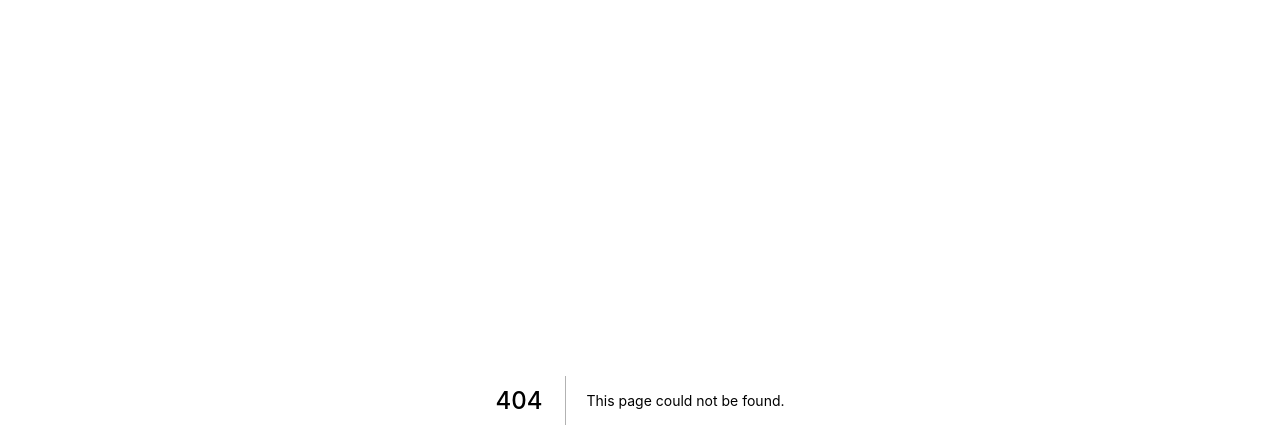
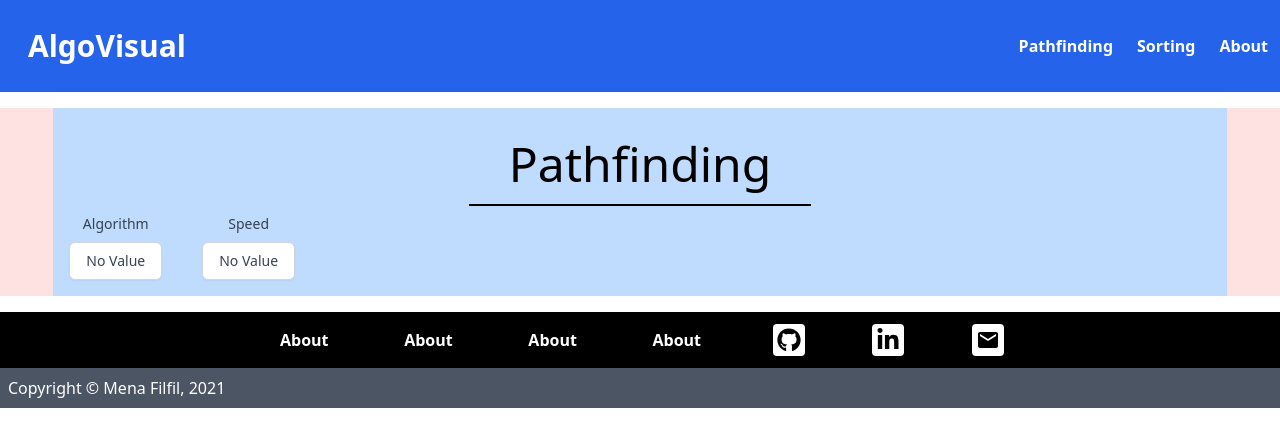
Before and after one commit to Menamonmon/algovisual, a Next.js app: page /pathfinding in a window 1280 px wide. Before the commit this address had no page. Shown: the top 448 px of the page. Built offline with nearby package versions, Linux system fonts and the light colour scheme.

Commit message:
added a page for the pathfinding algorithms

```diff
--- /dev/null
+++ b/pages/pathfinding.tsx
@@ -0,0 +1,82 @@
+import React, { useState } from "react";
+import Layout from "../components/Layout";
+import Head from "next/head";
+import AlgoPageLayout from "../components/AlgoPageLayout";
+
+import pathfindingInfo from "../algoinfo/pathfinding";
+import SelectorMenu from "../components/SelectorMenu";
+
+const pathfindingInfoList = [];
+for (const [algoName, { fullName }] of pathfindingInfo) {
+  pathfindingInfoList.push({ name: fullName, value: algoName });
+}
+
+type AlgoSpeed = "f" | "m" | "s";
+
+type AlgoSettings = {
+  algoName: string | null;
+  fullName: string | null;
+  speed: AlgoSpeed | null;
+};
+
+interface SettingsBarProps {
+  settings: AlgoSettings;
+  setSettings: React.Dispatch<React.SetStateAction<AlgoSettings>>;
+}
+
+const SettingsBar: React.FC<SettingsBarProps> = ({ setSettings, settings }) => {
+  const speedValues: { name: string; value: AlgoSpeed }[] = [
+    { name: "Fast", value: "f" },
+    { name: "Medium", value: "m" },
+    { name: "Slow", value: "s" },
+  ];
+
+  return (
+    <div className="flex flex-row space-x-10">
+      <SelectorMenu
+        menuTitle="Algorithm"
+        items={pathfindingInfoList}
+        current={{ value: settings.algoName, name: settings.fullName }}
+        update={(newValue) =>
+          setSettings((p) => ({
+            ...p,
+            algoName: newValue.value,
+            fullName: newValue.name,
+          }))
+        }
+      />
+      <SelectorMenu
+        menuTitle="Speed"
+        items={speedValues}
+        current={speedValues.find(({ value }) => value === settings.speed)}
+        update={({ value }) => {
+          setSettings((p) => ({ ...p, speed: value as AlgoSpeed }));
+        }}
+      />
+    </div>
+  );
+};
+
+const PathfindingPage = () => {
+  const [settings, setSettings] = useState<AlgoSettings>({
+    algoName: null,
+    fullName: null,
+    speed: null,
+  });
+
+  return (
+    <Layout
+      head={
+        <Head>
+          <title>Pathfinding | AlgoVisual</title>
+        </Head>
+      }
+    >
+      <AlgoPageLayout algorithmTitle={"Pathfinding"}>
+        <SettingsBar settings={settings} setSettings={setSettings} />
+      </AlgoPageLayout>
+    </Layout>
+  );
+};
+
+export default PathfindingPage;
```
